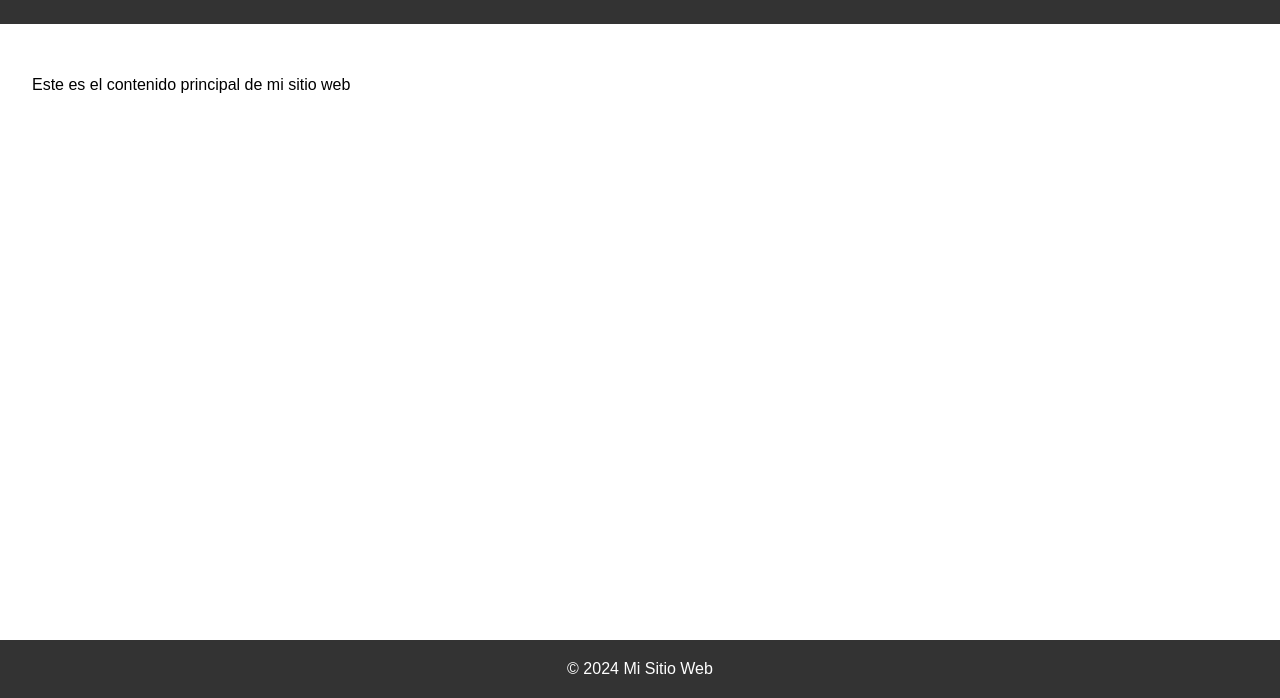
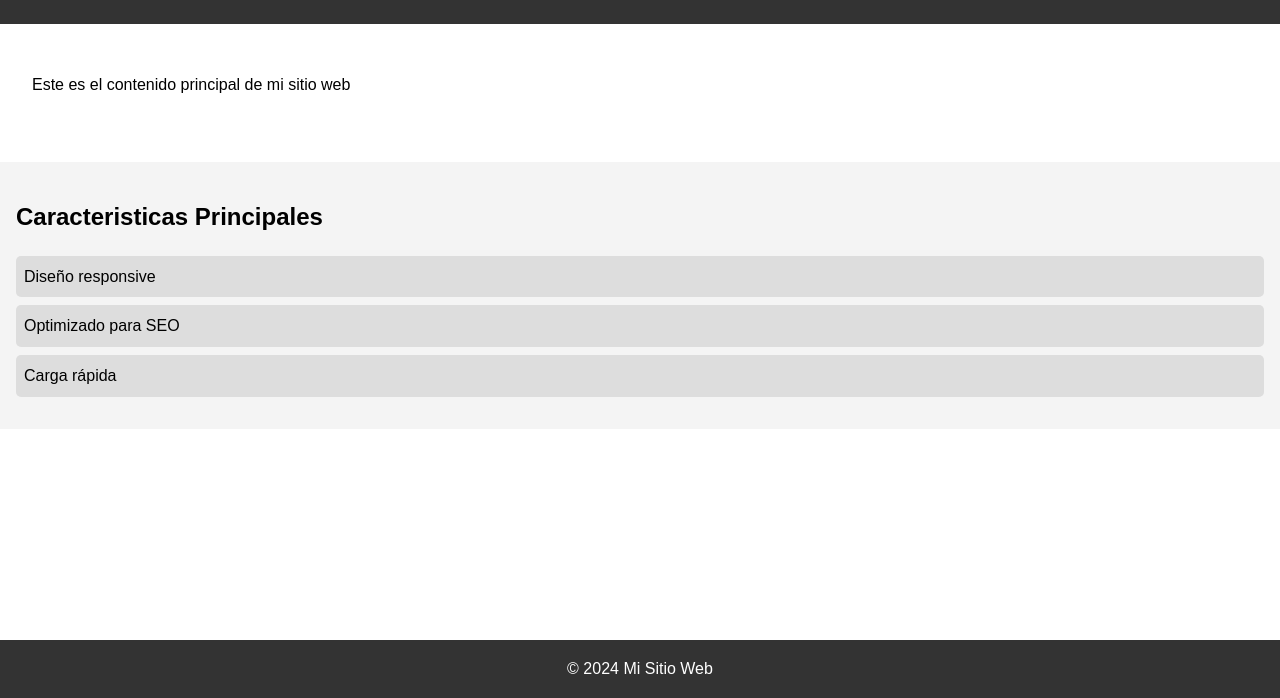
Before and after one commit to IsselEstrada/my-web-project, a plain HTML site: page index.html in a window 1280 px wide. Shown: the part 102-800 px from the top of the page. Drawn offline with Linux system fonts and the light colour scheme.

Commit message:
Version 1.1 - Added features section

```diff
--- a/index.html
+++ b/index.html
@@ -13,6 +13,14 @@
     <main>
         <p>Este es el contenido principal de mi sitio web</p>
     </main>
+    <section id="caracteristicas">
+        <h2>Caracteristicas Principales</h2>
+        <ul>
+            <li>Diseño responsive</li>
+            <li>Optimizado para SEO</li>
+            <li>Carga rápida</li>
+        </ul>
+    </section>
     <footer>
         <p>&copy; 2024 Mi Sitio Web</p>
     </footer>
--- a/style.css
+++ b/style.css
@@ -25,3 +25,21 @@ footer {
     bottom: 0;
     width: 100%;
 }
+
+#caracteristicas {
+    background-color: #f4f4f4;
+    padding: 1rem;
+    margin: 1rem 0;
+}
+
+#caracteristicas ul {
+    list-style-type: none;
+    padding: 0;
+}
+
+#caracteristicas li {
+    background-color: #ddd;
+    margin: 0.5rem 0;
+    padding: 0.5rem;
+    border-radius: 5px;
+}
```
